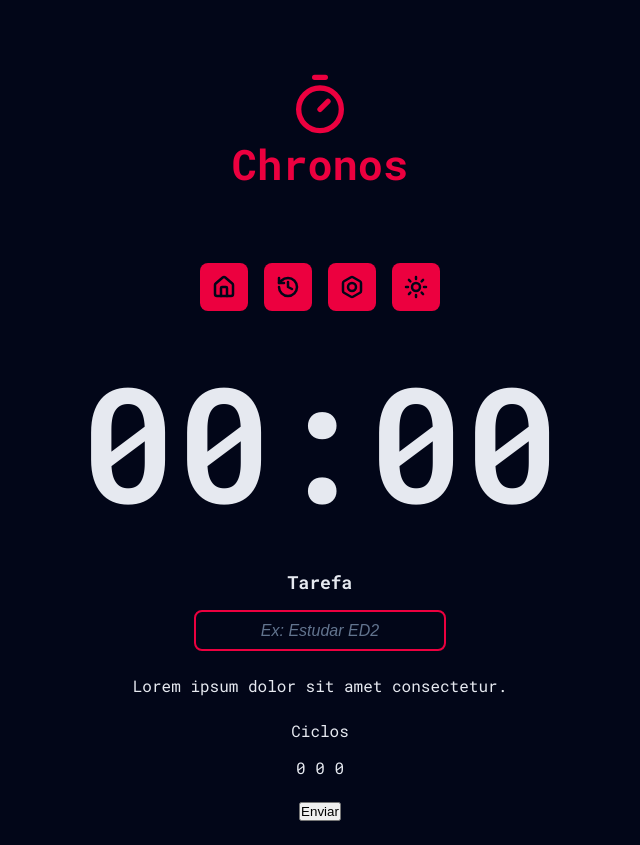
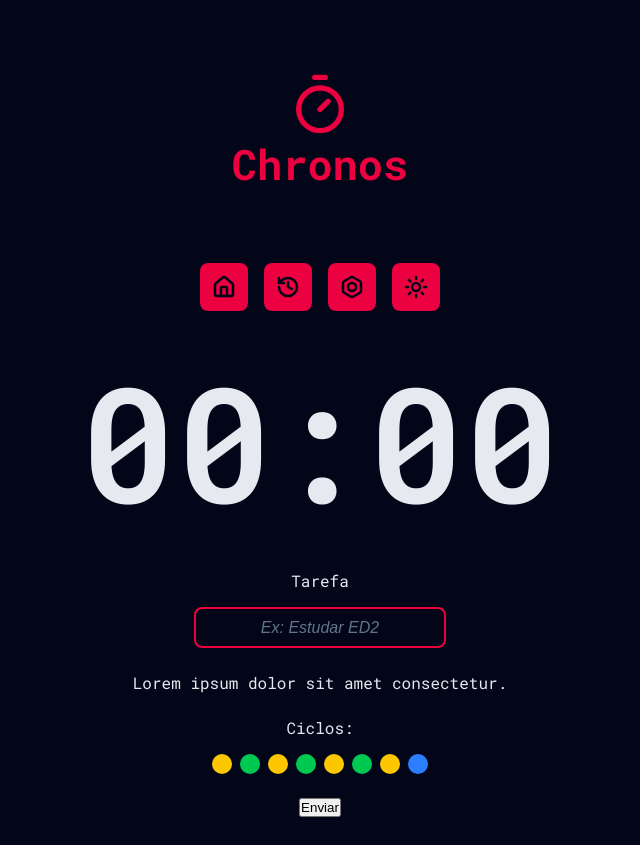
Before and after one commit to MatheusChizzolini/chronos-pomodoro, a React (Vite) app: page / in a window 1280 px wide. Shown: the whole page, without its empty margins (320-960 px from the left). Built offline with nearby package versions, Linux system fonts and the light colour scheme.

Commit message:
feat: adicionando o componente Cycles

```diff
--- a/src/App.tsx
+++ b/src/App.tsx
@@ -1,5 +1,6 @@
 import { Container } from "./components/Container";
 import { CountDown } from "./components/CountDown";
+import { Cycles } from "./components/Cycles";
 import { Input } from "./components/Input";
 import { Logo } from "./components/Logo";
 import { Menu } from "./components/Menu";
@@ -38,8 +39,7 @@
           </div>
 
           <div className="form-row">
-            <p>Ciclos</p>
-            <p>0 0 0 </p>
+            <Cycles />
           </div>
 
           <div className="form-row">
--- /dev/null
+++ b/src/components/Cycles/index.tsx
@@ -0,0 +1,28 @@
+import styles from "./styles.module.css";
+
+export function Cycles() {
+  return (
+    <div className={styles.cycles}>
+      <span>Ciclos:</span>
+
+      <div className={styles.circles}>
+        <span className={`${styles.circle} ${styles["work-time"]}`}></span>
+        <span
+          className={`${styles.circle} ${styles["short-break-time"]}`}
+        ></span>
+        <span className={`${styles.circle} ${styles["work-time"]}`}></span>
+        <span
+          className={`${styles.circle} ${styles["short-break-time"]}`}
+        ></span>
+        <span className={`${styles.circle} ${styles["work-time"]}`}></span>
+        <span
+          className={`${styles.circle} ${styles["short-break-time"]}`}
+        ></span>
+        <span className={`${styles.circle} ${styles["work-time"]}`}></span>
+        <span
+          className={`${styles.circle} ${styles["long-break-time"]}`}
+        ></span>
+      </div>
+    </div>
+  );
+}
--- /dev/null
+++ b/src/components/Cycles/styles.module.css
@@ -0,0 +1,30 @@
+.cycles {
+  display: flex;
+  align-items: center;
+  justify-content: center;
+  flex-direction: column;
+  gap: 1.6rem;
+}
+
+.circles {
+  display: flex;
+  gap: 0.8rem;
+}
+
+.circle {
+  width: 2rem;
+  height: 2rem;
+  border-radius: 50%;
+}
+
+.work-time {
+  background-color: var(--warning);
+}
+
+.short-break-time {
+  background-color: var(--success);
+}
+
+.long-break-time {
+  background-color: var(--info);
+}
--- a/src/components/Input/styles.module.css
+++ b/src/components/Input/styles.module.css
@@ -25,8 +25,3 @@
   color: var(--text-muted);
   border: 0.2rem solid var(--disabled);
 }
-
-.label {
-  font-size: 1.8rem;
-  font-weight: 700;
-}
```
